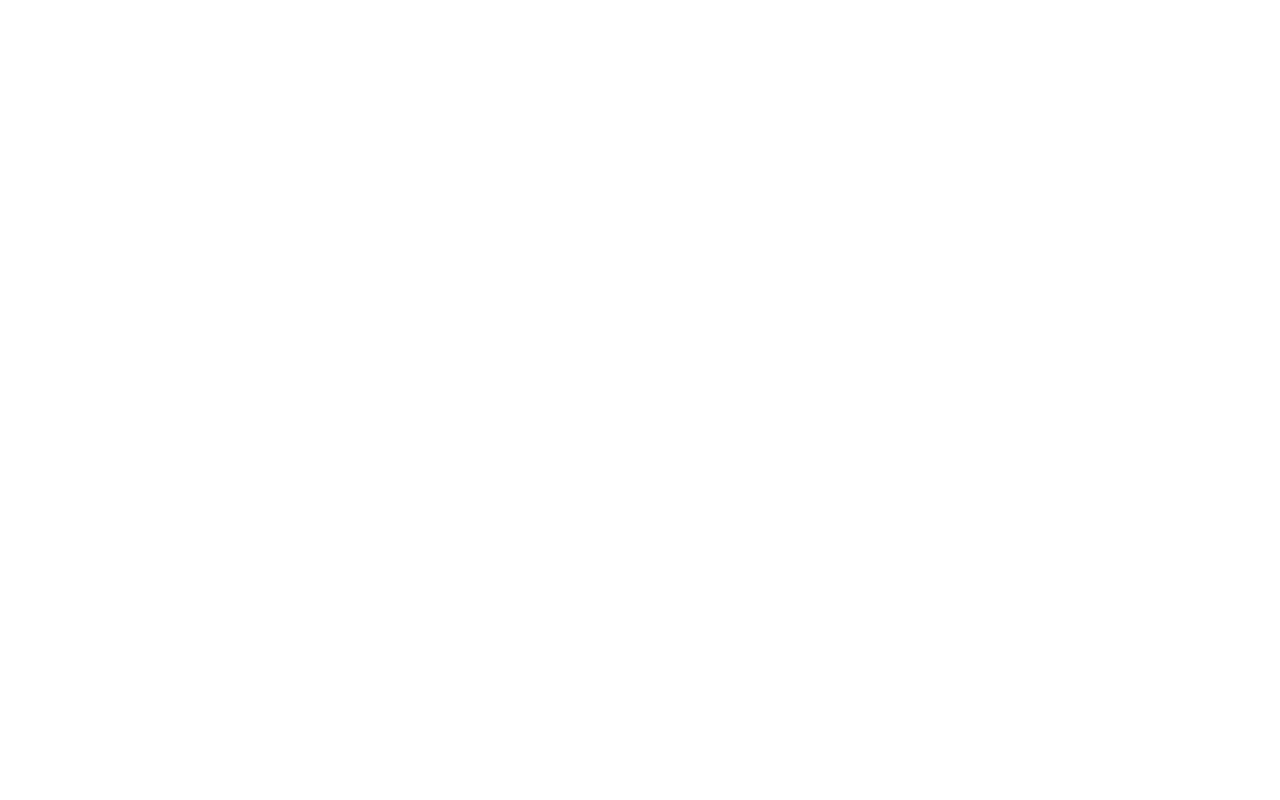
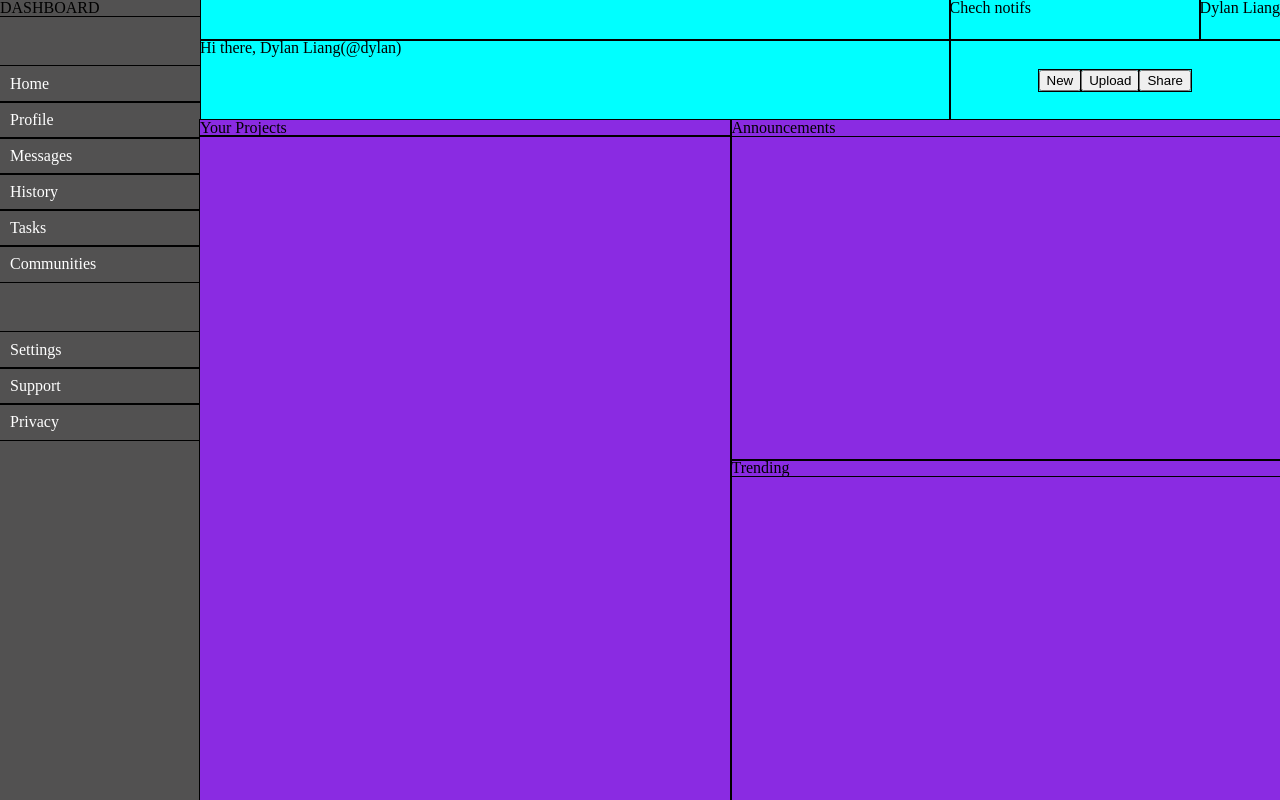
Before and after one commit to DylanSHLiang/personal-dashboard, a plain HTML site: page index.html in a window 1280 px wide. Drawn offline with Linux system fonts and the light colour scheme.

Commit message:
Set grid layout

```diff
--- a/index.html
+++ b/index.html
@@ -3,44 +3,53 @@
 <head>
     <meta charset="UTF-8">
     <meta name="viewport" content="width=device-width, initial-scale=1.0">
+    <link href="./styles.css" rel="stylesheet">
     <title>Dashboard</title>
 </head>
 <body>
     <div class="dashboard">
         <div class="header">
             <div class="searchbar"></div>
-            <div class="notifications"></div>
-            <div class="prof"></div>
-            <div class="intro"></div>
-            <div class="nav">
-                <div class="new"></div>
-                <div class="upload"></div>
-                <div class="share"></div>
+            <div class="notifications">Chech notifs</div>
+            <div class="prof">Dylan Liang</div>
+            <div class="intro">Hi there, Dylan Liang(@dylan)</div>
+            <div class="create">
+                <button>New</button>
+                <button>Upload</button>
+                <button>Share</button>
             </div>
         </div>
         <div class="sidebar">
-            <div class="hero"></div>
+            <div class="hero">DASHBOARD</div>
             <div class="nav">
-                <div class="home"></div>
-                <div class="profile"></div>
-                <div class="messages"></div>
-                <div class="history"></div>
-                <div class="tasks"></div>
+                <a href="./pages/home.html">Home</a>
+                <a href="./pages/profile.html">Profile</a>
+                <a href="./pages/messages.html">Messages</a>
+                <a href="./pages/history.html">History</a>
+                <a href="./pages/tasks.html">Tasks</a>
+                <a href="./pages/communities.html">Communities</a>
             </div>
-            <div class="nav">
-                <div class="settings support privacy"></div>
+            <div class="options">
+                <a href="./pages/settings.html">Settings</a>
+                <a href="./pages/support.html">Support</a>
+                <a href="./pages/privacy.html">Privacy</a>
             </div>
         </div>
         <div class="main">
             <div class="projects">
+                <h1>Your Projects</h1>
                 <div class="project"></div>
                 <div class="project"></div>
                 <div class="project"></div>
                 <div class="project"></div>
                 <div class="project"></div>
                 <div class="project"></div>
-                <div class="announcements"></div>
-                <div class="trending"></div>
+            </div>
+            <div class="announcements">
+                <h1>Announcements</h1>
+            </div>
+            <div class="trending">
+                <h1>Trending</h1>
             </div>
         </div>
     </div>
--- a/styles.css
+++ b/styles.css
@@ -0,0 +1,126 @@
+html, body, div, span, applet, object, iframe,
+h1, h2, h3, h4, h5, h6, p, blockquote, pre,
+a, abbr, acronym, address, big, cite, code,
+del, dfn, em, img, ins, kbd, q, s, samp,
+small, strike, strong, sub, sup, tt, var,
+b, u, i, center,
+dl, dt, dd, ol, ul, li,
+fieldset, form, label, legend,
+table, caption, tbody, tfoot, thead, tr, th, td,
+article, aside, canvas, details, embed,
+figure, figcaption, footer, header, hgroup,
+menu, nav, output, ruby, section, summary,
+time, mark, audio, video {
+	margin: 0;
+	padding: 0;
+	border: 0;
+	font-size: 100%;
+	font: inherit;
+	vertical-align: baseline;
+}
+/* HTML5 display-role reset for older browsers */
+article, aside, details, figcaption, figure,
+footer, header, hgroup, menu, nav, section {
+	display: block;
+}
+body {
+	line-height: 1;
+}
+ol, ul {
+	list-style: none;
+}
+blockquote, q {
+	quotes: none;
+}
+blockquote:before, blockquote:after,
+q:before, q:after {
+	content: '';
+	content: none;
+}
+table {
+	border-collapse: collapse;
+	border-spacing: 0;
+}
+
+* {
+    outline: 1px solid black;
+}
+
+.dashboard {
+    display: grid;
+    grid-template:
+            "sidebar header" 120px
+            "sidebar main" 1fr / 200px 1fr;
+    width: 100vw;
+    height: 100vh;
+}
+
+.header {
+    grid-area: header;
+    background-color: aqua;
+    display: grid;
+    grid-template:
+            "searchbar notifications prof" 40px
+            "intro create create" 1fr / 1fr 250px;
+}
+
+.searchbar {
+    grid-area: searchbar;
+}
+
+.notifications {
+    grid-area: notifications;
+}
+
+.prof {
+    grid-area: prof;
+}
+
+.intro {
+    grid-area: intro;
+}
+
+.create {
+    grid-area: create;
+    display: flex;
+    justify-content: center;
+    align-items: center;
+}
+
+.sidebar {
+    grid-area: sidebar;
+    background-color: rgb(82, 81, 81);
+}
+
+.nav, .options {
+    display: flex;
+    flex-direction: column;
+    margin-top: 50px;
+}
+
+a {
+    color: white;
+    text-decoration: none;
+    padding: 10px;
+}
+
+.main {
+    grid-area: main;
+    background-color: blueviolet;
+    display: grid;
+    grid-template:
+            "projects announcements"
+            "projects trending";
+}
+
+.projects {
+    grid-area: projects;
+}
+
+.annnouncements {
+    grid-area: announcements;
+}
+
+.trending {
+    grid-area: trending;
+}
```
Also changed, not shown: pages/communities.html (added), pages/history.html (added), pages/home.html (added), pages/messages.html (added), pages/privacy.html (added), pages/profile.html (added), pages/settings.html (added), pages/support.html (added), pages/tasks.html (added).
